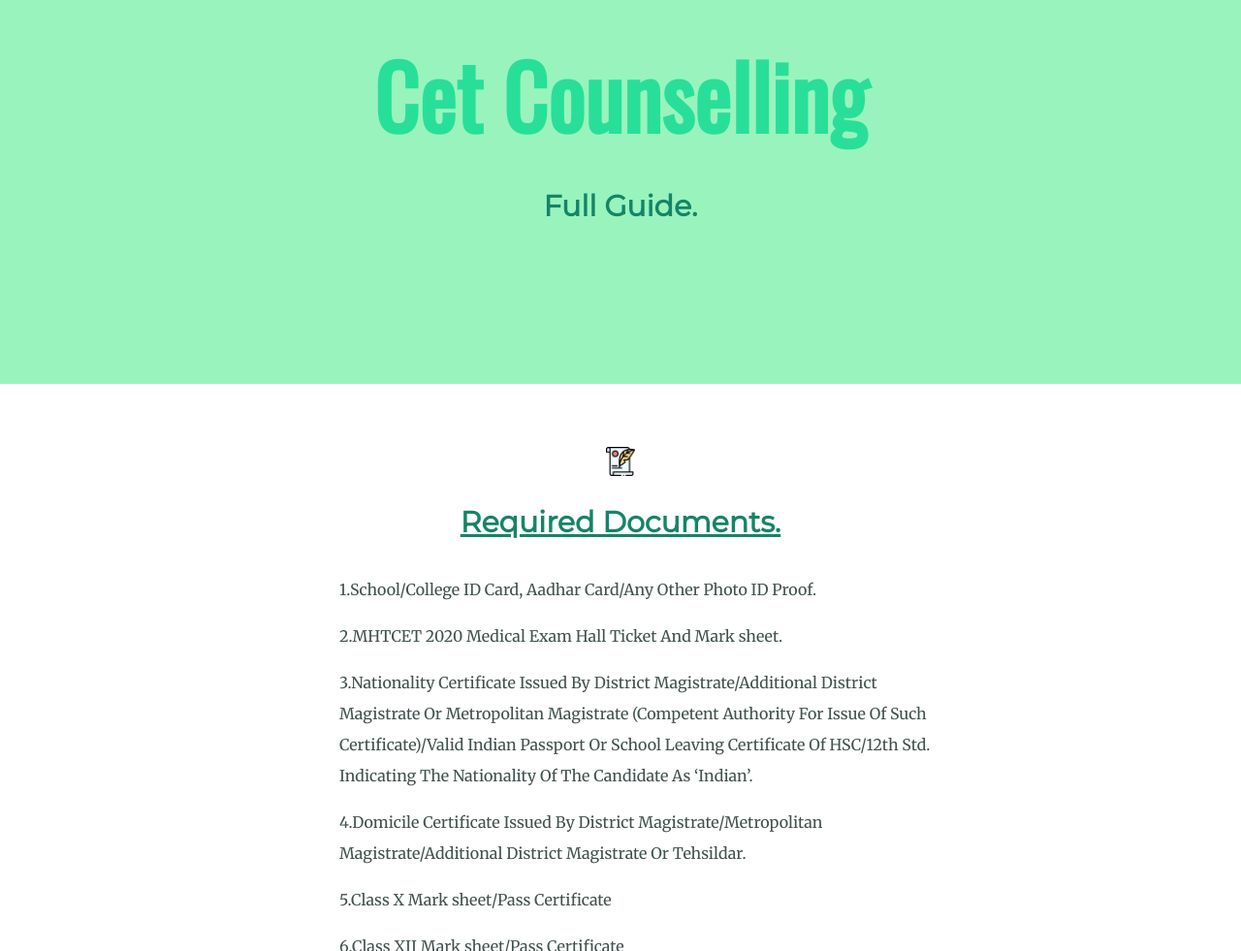
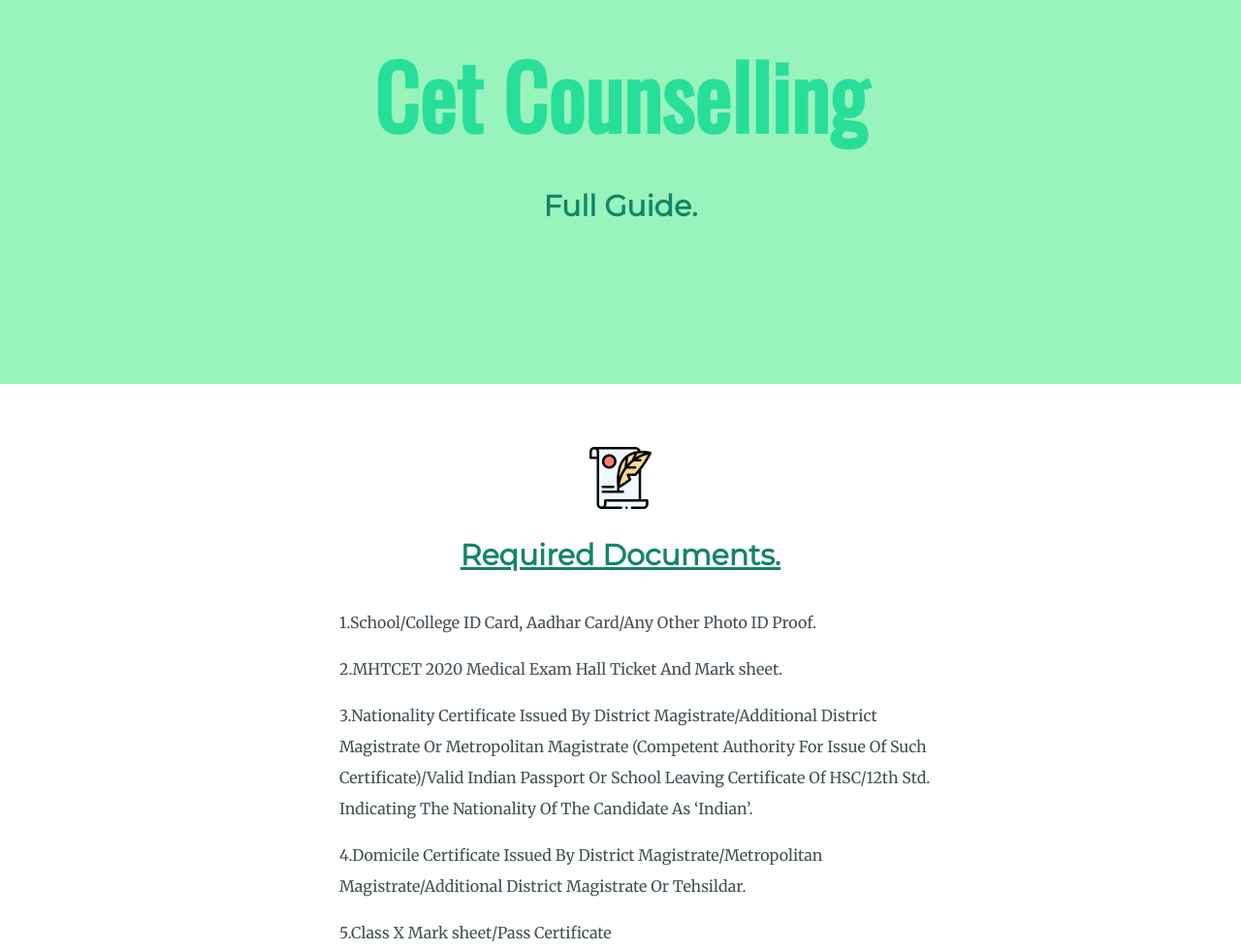
Before and after one commit to studboy18/cetguide, a plain HTML site: page index.html in a window 1280 px wide. Shown: the part 119-1100 px from the top of the page at 97% size. Drawn offline with nearby package versions, Linux system fonts and the light colour scheme; a web font is replaced by a local one.

Commit message:
Update index.html

```diff
--- a/index.html
+++ b/index.html
@@ -19,7 +19,7 @@
   </div>
   <div class="middlecontainer">
     <div class="document-list">
-      <img src="law.png" alt="documentimage" width="30px" height="30px">
+      <img src="law.png" alt="documentimage" width="5%" height="5%">
       <h2 class="sub2">Required Documents.</h2>
       <p class="intro">1.School/College ID Card, Aadhar Card/Any Other Photo ID Proof.</P>
       <p class="intro">2.MHTCET 2020 Medical Exam Hall Ticket And Mark sheet.</p>
```
